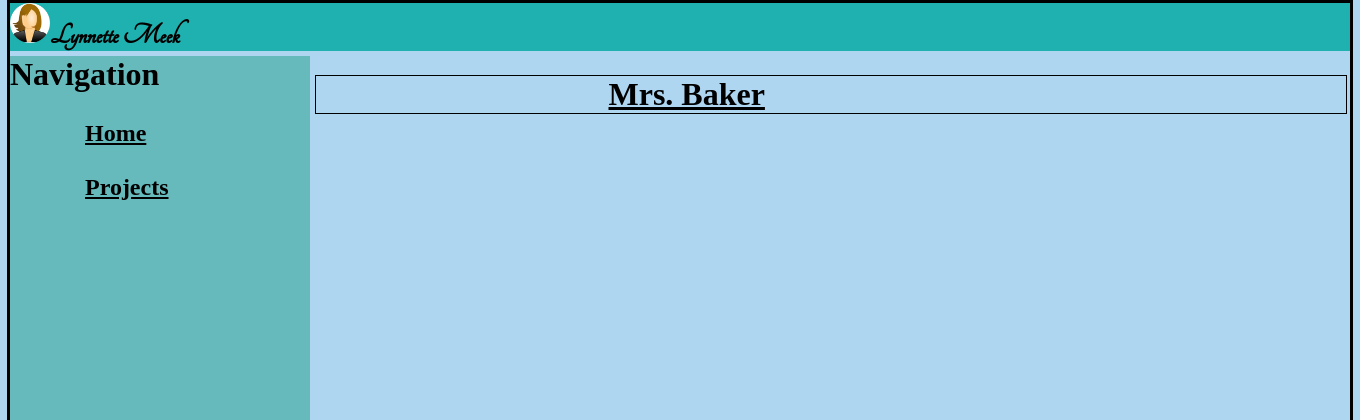
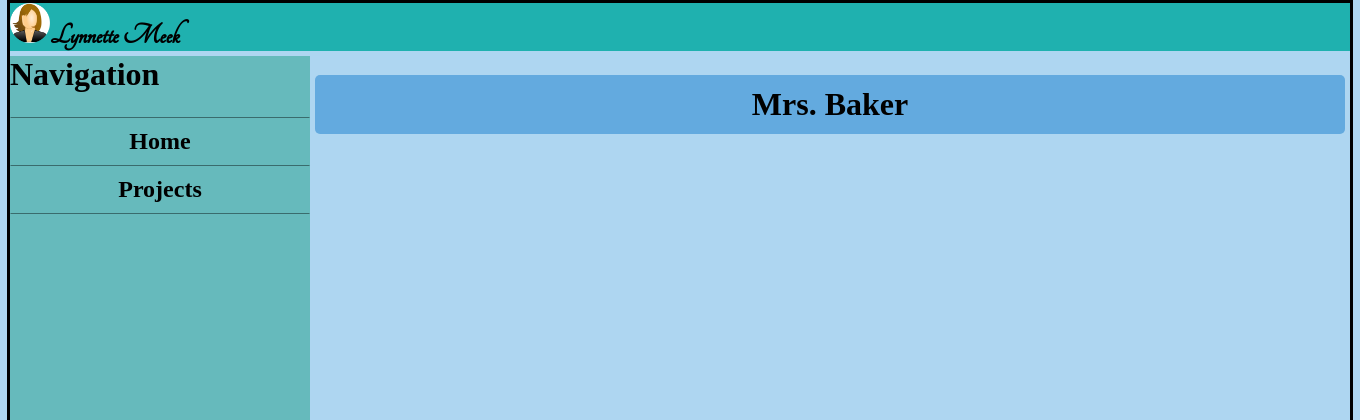
Before and after one commit to GracefulRoseThorn/GracefulRoseThorn.github.io, a PHP site: page /Projects.html in a window 1360 px wide. Shown: the top 420 px of the page. Run offline with PHP 8.4, Linux system fonts and the light colour scheme.

Commit message:
more organization

```diff
--- a/Projects.html
+++ b/Projects.html
@@ -11,6 +11,7 @@
 
 	<link href="styles/style.css" rel="stylesheet" type="text/css">
 	<link href="https://fonts.googleapis.com/css?family=Tangerine" rel="stylesheet">
+
 
 
 
@@ -28,12 +29,16 @@
 
   <h2 style="float: left">
   <font size="6" >Navigation</font>
-  <a href="https://gracefulrosethorn.github.io"class = "blackcolor"> <font size="5" class="center" ><br>Home</br></font></a>
-  <a href="https://gracefulrosethorn.github.io/Projects"class = "blackcolor"> <font size="5" class="center" ><br>Projects</br></font></a>
+  <p class=  "button2">
+  <a href="https://gracefulrosethorn.github.io"class = "blackcolor"  style = "text-decoration: none;"> <font size="5" class="center" >Home</font></a>
+  </p>
+  <p class = "margin1 button2"  >
+  <a href="https://gracefulrosethorn.github.io/Projects" class="blackcolor" style = "text-decoration: none;"> <font size="5" class="center" >Projects</font></a>
+  </p>
   </h2>
   <h3 style="float: left">
-  <p>
-  <a href="https://gracefulrosethorn.github.io"class = "blackcolor" class = "button" > <font size="6" class="center" >Mrs. Baker</font></a>
+  <p class= "button1">
+  <a href="https://gracefulrosethorn.github.io" class = "blackcolor"  style = "text-decoration: none;" > <font size="6" class="center">Mrs. Baker</font></a>
   </p>
 
 
--- a/styles/style.css
+++ b/styles/style.css
@@ -45,10 +45,8 @@ h2 {
 
 }
   p{
-  width: 890px;
-  background-color: #AED6F1;
   padding: 0 70px 0px 70px;
-  border: 1px solid black;
+  border: 1px solid transparent;
   }
  .center {
   display: block;
@@ -59,15 +57,39 @@ h2 {
 .blackcolor {
 color: black;
 }
-.button {
+.whitecolor {
+color: white;
+}
+.button1 {
     display: block;
-    background: #4E9CAF;
+    background: #63aadf;
     padding: 10px;
     text-align: center;
     border-radius: 5px;
     color: white;
     font-weight: bold;
 }
+.button2 {
+    display: block;
+    background: #66BABC;
+    padding: 10px;
+    text-align: center;
+    color: white;
+    font-weight: bold;
+	border-color: #3a6c6d #66BABC;
+}
+.margin1{
+	margin-top: -25px;
+}
+.margin1 .button2 {
+    display: block;
+    background: #66BABC;
+    padding: 10px;
+    text-align: center;
+    color: white;
+    font-weight: bold;
+	border-color: #3a6c6d #66BABC;
+    margin-top: -25px;
 }
 
 
```
Also changed, not shown: index.html (+10 -3 lines).
